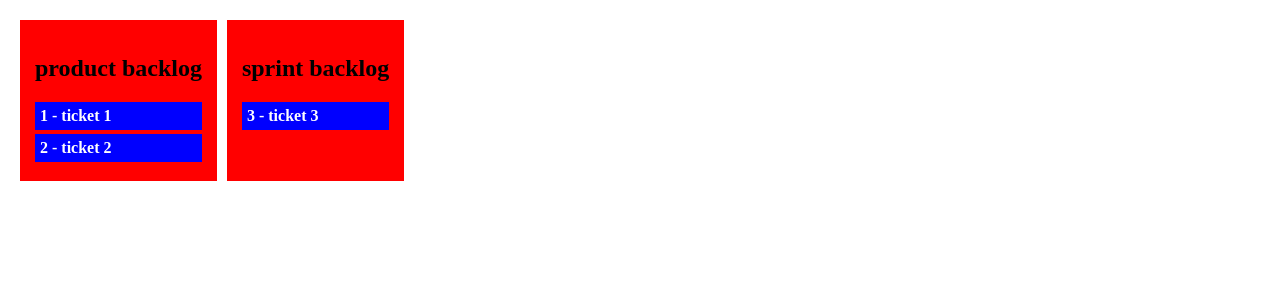
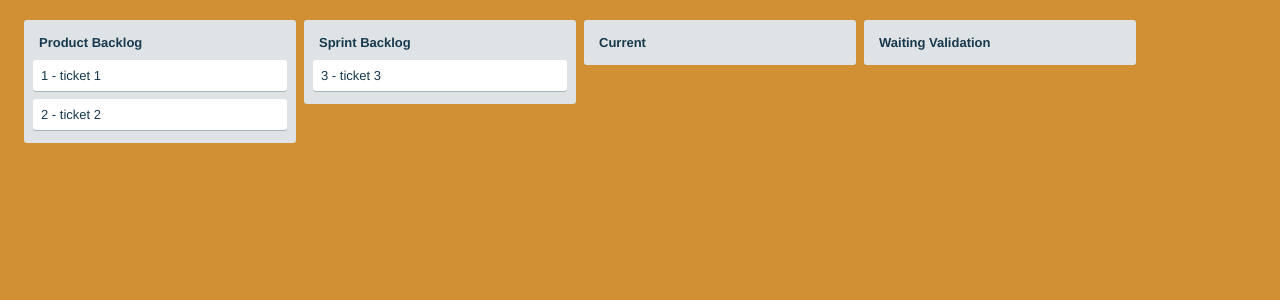
Before and after one commit to berengers/trelolo, a Vue app in the folder front/: page / in a window 1280 px wide. Shown: the top 300 px of the page. Built offline with nearby package versions, Linux system fonts and the light colour scheme.

Commit message:
Style : css page and columns

```diff
--- a/front/src/App.vue
+++ b/front/src/App.vue
@@ -19,6 +19,14 @@ export default {
         {
           id: 2,
           name: 'sprint backlog'
+        },
+        {
+          id: 3,
+          name: 'Current'
+        },
+        {
+          id: 4,
+          name: 'Waiting Validation'
         }
       ]
     }
@@ -33,6 +41,8 @@ export default {
 body {
   padding: 0;
   margin: 0;
+  font-size: 13px;
+  font-family: Helvetica Neue,Arial,Helvetica,sans-serif;
 }
 </style>
 
@@ -41,5 +51,9 @@ body {
 #page {
   display: flex;
   padding: 20px;
+  height: 100vh;
+  box-sizing: border-box;
+  align-items: flex-start;
+  background-color: rgb(210, 144, 52);
 }
 </style>
--- a/front/src/column.vue
+++ b/front/src/column.vue
@@ -1,6 +1,6 @@
 <template>
   <div class="column">
-    <h2>{{ column.name }}</h2>
+    <div class="title">{{ column.name }}</div>
     <div>
       <div v-for="item in items" v-if="column.id === item.columnId" :key="item.id"  class="item">
         {{ item.id + " - " + item.name }}
@@ -46,20 +46,33 @@ export default {
 
 <style scoped>
 .column {
-  padding: 15px;
-  margin-right: 10px;
-  background: red;
+  width: 272px;
+  margin: 0 4px;
+  padding: 5px;
+  box-sizing: border-box;
+  white-space: nowrap;
+  background-color: #dfe3e6;
+  border-radius: 3px;
+}
+
+.title{
+  margin: 5px;
+  padding: 5px;
+  font-weight: bolder;
+  color: #17394d;
+  text-transform: capitalize;
 }
 
 .item {
-  padding: 5px;
-  margin-bottom: 4px;
-  color: white;
-  font-weight: bolder;
-  background: blue;
+  padding: 8px;
+  margin: 0 4px 8px;
+  color: #17394d;
+  background: white;
+  border-radius: 3px;
+  box-shadow: 0 1px 0 rgba(9,45,66,.25);
   cursor: pointer;
 }
 .item:hover {
-  background-color: darkblue;
+  background-color: #f9f7f7;
 }
 </style>
```
